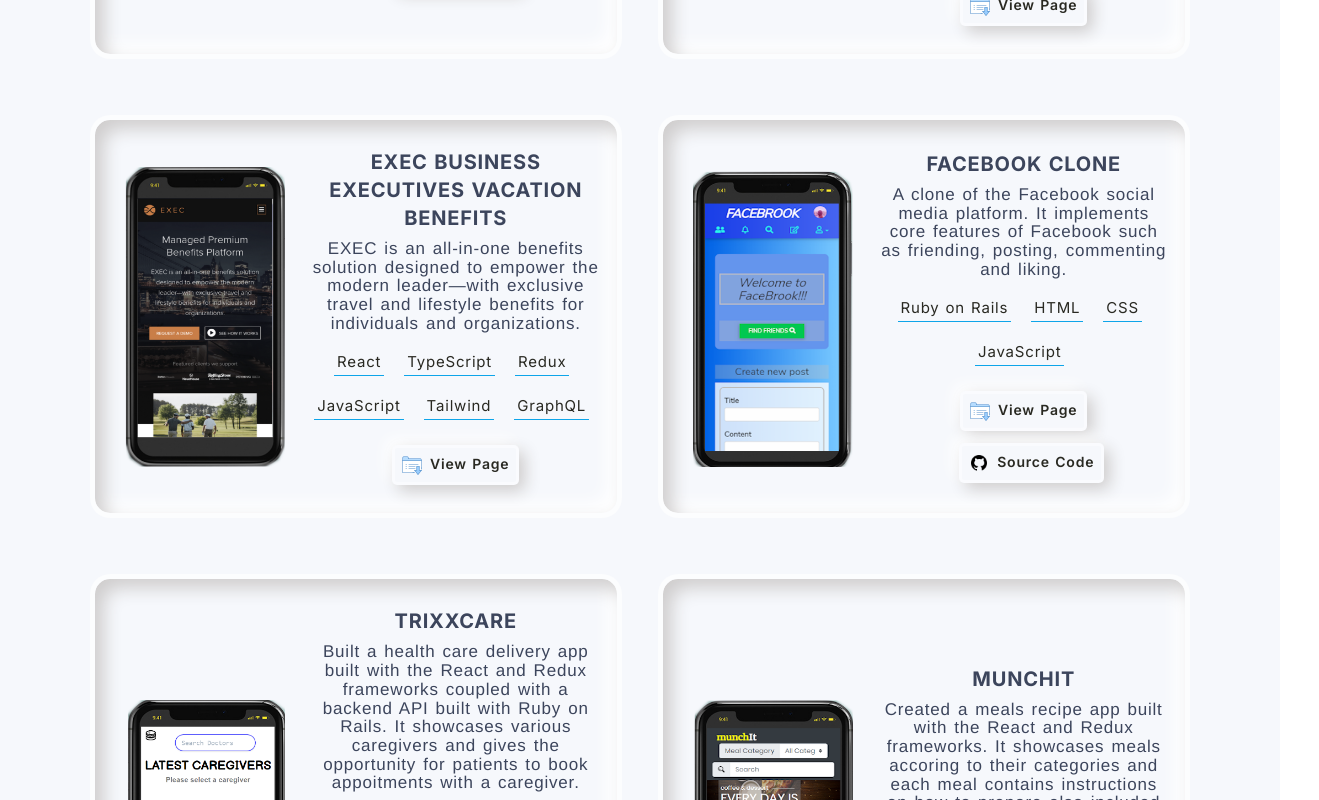
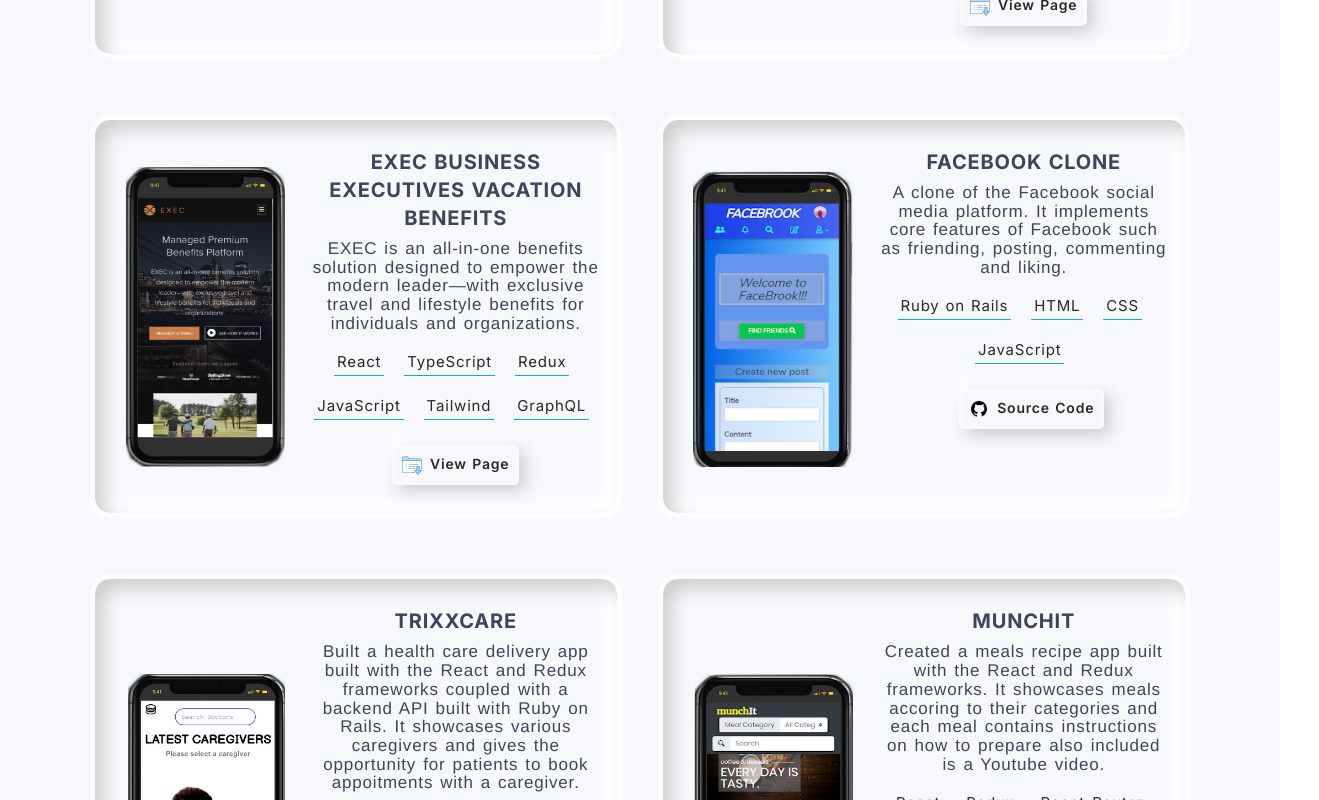
Before and after one commit to mikenath223/Portfolio, a Next.js app: page / in a window 1280 px wide. Shown: the part 1120-1920 px from the top of the page, 1319 px wide, since content can reach past the window. Built offline with nearby package versions, Linux system fonts and the light colour scheme.

Commit message:
Update project featured

```diff
--- a/src/app/components/FeaturedProjects.tsx
+++ b/src/app/components/FeaturedProjects.tsx
@@ -1,8 +1,8 @@
 "use client";
 
+import { projects } from "@src/constants/projects.constants";
 import Image from "next/image";
 import { useState, useEffect } from "react";
-import { projects } from "../../constants/projects.constants";
 
 const FeaturedProjects = () => {
   const [isDarkMode, setIsDarkMode] = useState(false);
@@ -59,7 +59,7 @@
                 className="proj-img w-[160px] sm:h-[300px] h-[260px]"
               />
             </div>
-            <figcaption className="main-project flex-grow py-3">
+            <figcaption className="main-project flex-grow py-3 self-start">
               <h3 className="text-xl text-center font-bold mb-2 text-proj-desc-light dark:text-proj-desc-dark">
                 {project.title}
               </h3>
@@ -77,6 +77,7 @@
                 ))}
               </div>
               <div className="source-wrap mt-4 flex items-center justify-center gap-3 flex-wrap">
+                {project.link && (
                   <a
                     href={project.link}
                     rel="noopener"
@@ -92,6 +93,7 @@
                     />
                     View Page
                   </a>
+                )}
                 {project.sourceLink && (
                   <a
                     href={project.sourceLink}
--- a/src/constants/projects.constants.ts
+++ b/src/constants/projects.constants.ts
@@ -1,4 +1,6 @@
-export const projects = [
+import { Project } from "@src/interfaces/project.interface";
+
+export const projects: Project[] = [
   {
     title: "Bettercast Event Hosting",
     description:
@@ -28,7 +30,7 @@
       "Tailwind",
       "GraphQL",
     ],
-    link: "https://www.execfor.com/",
+    link: "https://www.joinexec.com/",
   },
   {
     title: "Facebook Clone",
@@ -36,7 +38,6 @@
       "A clone of the Facebook social media platform. It implements core features of Facebook such as friending, posting, commenting and liking.",
     image: "/images/facebrook-mockshot.png",
     technologies: ["Ruby on Rails", "HTML", "CSS", "JavaScript"],
-    link: "https://brookapp.herokuapp.com/",
     sourceLink: "https://github.com/mikenath223/Project-Building-Facebook",
   },
   {
@@ -53,7 +54,7 @@
       "HTML5-CSS3",
       "JavaScript",
     ],
-    link: "https://trixxcare.netlify.app/",
+    // link: "https://trixxcare.netlify.app/",
     frontendSource: "https://github.com/mikenath223/trixxcare",
     backendSource: "https://github.com/mikenath223/trixxcare-api",
   },
@@ -69,7 +70,7 @@
       "CSS-Modules",
       "JavaScript",
     ],
-    link: "https://muunchit.herokuapp.com/",
+    // link: "https://muunchit.herokuapp.com/",
     sourceLink: "https://github.com/mikenath223/Cook-book-app",
   },
   {
@@ -93,7 +94,7 @@
     description: "",
     image: "/images/portfolio-mock.png",
     technologies: ["HTML5", "CSS3(SCSS)", "JavaScript"],
-    link: "https://michgolden.netlify.com/",
+    link: "https://michgolden.netlify.app/",
     sourceLink: "https://github.com/mikenath223/Portfolio",
   },
 ];
```
Also changed, not shown: src/interfaces/project.interface.ts (added, +10 -0 lines). Lines whose indentation alone changed are shown as unchanged.
